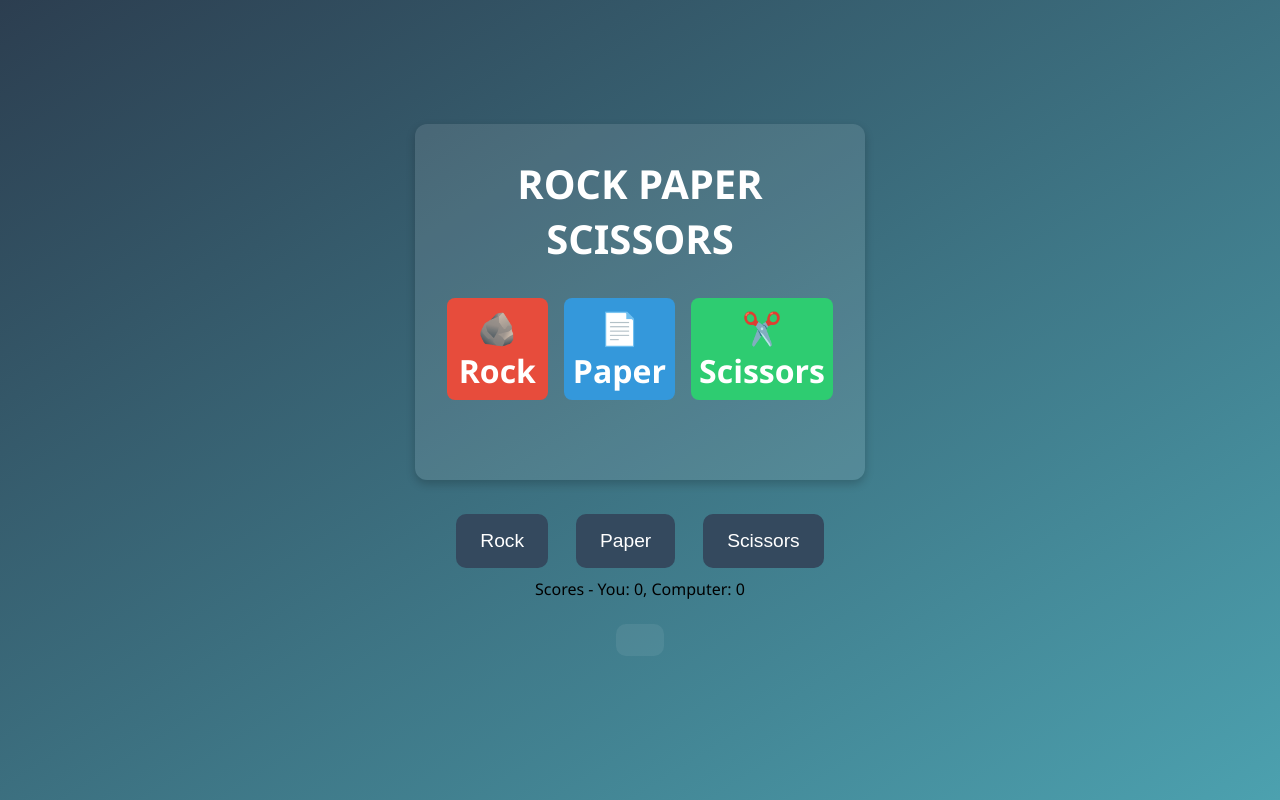
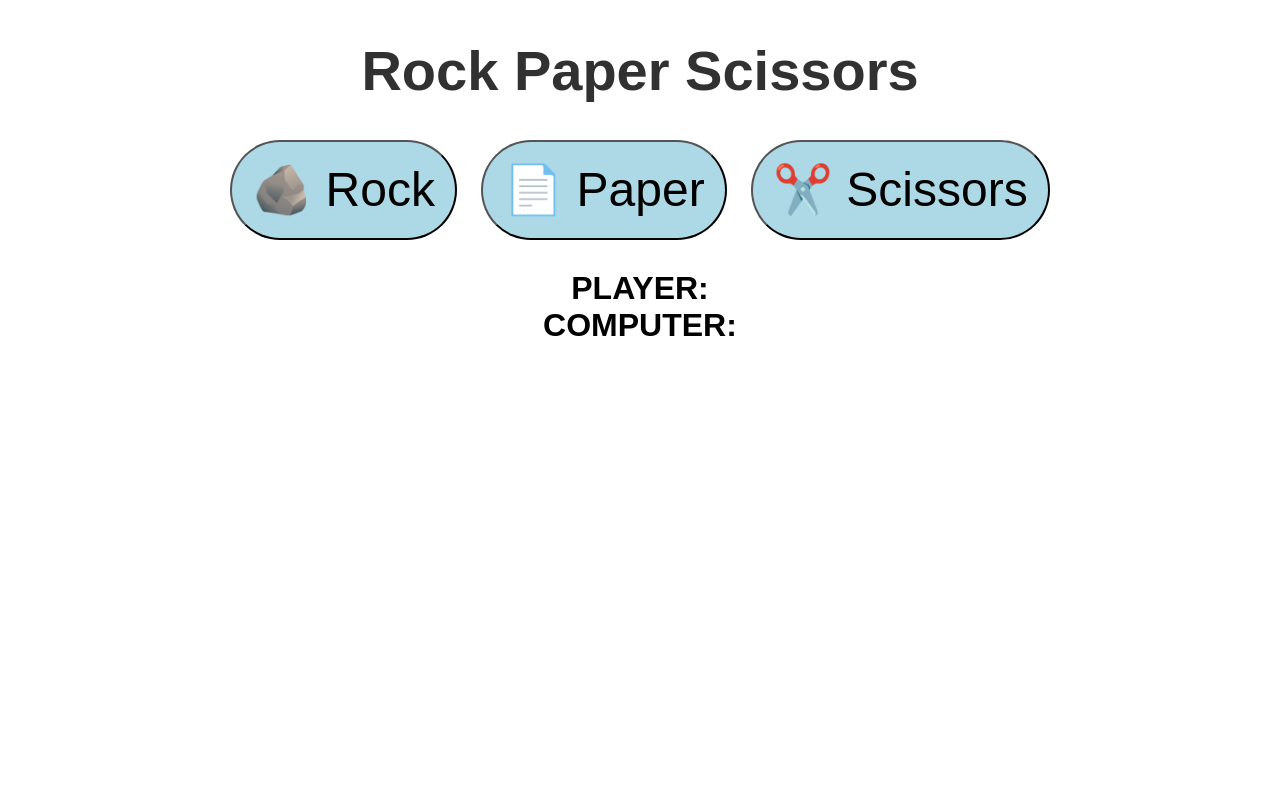
Before and after one commit to kvchi/Odin-project-rock-paper-scissors, a plain HTML site: page index.html in a window 1280 px wide. Drawn offline with Linux system fonts and the light colour scheme.

Commit message:
NEW ADJUSTMENTS

```diff
--- a/index.html
+++ b/index.html
@@ -7,19 +7,17 @@
   <link rel="stylesheet" href="style.css">
 </head>
 <body>
-  <div class="game-container">
-    <h1>Rock Paper Scissors</h1>
-    <div class="buttons" id="buttons-container">
-      <h2 id="rock">🪨 Rock</h2>
-      <h2 id="paper">📄 Paper</h2>
-      <h2 id="scissors">✂️ Scissors</h2>
-    </div>
+  <h1>Rock Paper Scissors</h1>
+   <div class="choices">
 
+      <button onclick="playGame('rock')">🪨 Rock</button>
+      <button onclick="playGame('paper')">📄 Paper</button>
+      <button onclick="playGame('scissors')">✂️ Scissors</button>
+  </div>
 
-
-    <div id="final-message"></div>
-  </div>
-<div class="button-group" id="dynamicBtn"></div>
+  <div id="playerDisplay">PLAYER: </div>
+  <div id="computerDisplay">COMPUTER: </div>
+  <div id="resultDisplay"></div>
 
   <script src="index.js"></script>
 </body>
--- a/index.js
+++ b/index.js
@@ -1,121 +1,46 @@
-let humanScore = 0
-let computerScore = 0
-const winningScore = 5
+const choices = ['rock', 'paper', 'scissors'];
+const playerDisplay = document.getElementById('playerDisplay');
+const computerDisplay = document.getElementById('computerDisplay');
+const resultDisplay = document.getElementById('resultDisplay');
 
-function getComputerChoice() {
-    const choices = ['rock', 'paper', 'scissors'];
-    const randomIndex = Math.floor(Math.random() * choices.length);
-    const computerChoice = choices[randomIndex]
-    console.log(computerChoice)
-    return computerChoice;
+function playGame(playerChoice) {
+    const computerChoice = choices[Math.floor(Math.random() * 3)];
+    let result = "";
+
+    if(playerChoice === computerChoice){
+        result = "It's a tie!";
+    }
+    else{
+        switch(playerChoice) {
+            case 'rock':
+                result =(computerChoice === 'scissors') ? "You Win!" : "You Lose!";
+                break;
+                 case 'paper':
+                result =(computerChoice === 'rock') ? "You Win!" : "You Lose!";
+                break;
+                 case 'scissors':
+                result =(computerChoice === 'paper') ? "You Win!" : "You Lose!";
+                break;
+
+              }
+    }
+
+    playerDisplay.textContent = `Player: ${playerChoice}`;
+    computerDisplay.textContent = `Computer: ${computerChoice}`;
+    resultDisplay.textContent = result;
+
+    resultDisplay.classList.remove("winText", "loseText", "tieText");
+
+    switch(result){
+        case 'You Win!':
+            resultDisplay.classList.add("winText");
+            break;
+        case 'You Lose!':
+            resultDisplay.classList.add("loseText");
+            break;
+        case 'It\'s a tie!':
+            resultDisplay.classList.add("tieText");
+            break;
+    }
+
 }
-
-
-
-function getHumanChoice() {
-    const choice = prompt("Enter value");
-    console.log(choice)
-    return choice.toLowerCase()
-}
-
-
-
-function playRound(humanChoice,computerChoice) {
-
-
-    if (humanChoice === computerChoice) {
-
-        result = "It's a tie!"
-    } else if (
-        (humanChoice === 'rock' && computerChoice === 'scissors') ||
-        (humanChoice === 'paper' && computerChoice === 'rock') ||
-        (humanChoice === 'scissors' && computerChoice === 'paper')
-    ) {
-
-        humanScore++;
-        result = "You win this round"
-    } else {
-
-        computerScore++;
-        result = "You lose this round"
-    }
-        return result;
-}
-
-
-
-const btn1 = document.createElement("button");
-
-btn1.textContent = "Rock";
-btn1.addEventListener("click", function() {
-    const humanChoice = "rock";
-    const computerChoice = getComputerChoice();
-    const result = playRound(humanChoice, computerChoice);
-    console.log(`Current Scores - You: ${humanScore}, Computer: ${computerScore}`);
-    updateScoreDisplay(result,humanChoice,computerChoice);
-})
-
-const btn2 = document.createElement("button");
-btn2.textContent = "Paper";
-btn2.addEventListener("click", function() {
-    const humanChoice = "paper";
-    const computerChoice = getComputerChoice();
-    const result = playRound(humanChoice, computerChoice);
-    console.log(`Current Scores - You: ${humanScore}, Computer: ${computerScore}`);
-    updateScoreDisplay(result,humanChoice,computerChoice);
-})
-
-const btn3 = document.createElement("button");
-
-btn3.textContent = "Scissors";
-btn3.addEventListener("click", function() {
-    const humanChoice = "scissors";
-    const computerChoice = getComputerChoice();
-    const result = playRound(humanChoice, computerChoice);
-    console.log(`Current Scores - You: ${humanScore}, Computer: ${computerScore}`);
-    updateScoreDisplay(result,humanChoice, computerChoice);
-})
-  const btnContainer = document.getElementById("dynamicBtn");
-
-dynamicBtn.appendChild(btn1);
-dynamicBtn.appendChild(btn2);
-dynamicBtn.appendChild(btn3);
-
-btn1.classList.add("rps-btn");
-btn2.classList.add("rps-btn");
-btn3.classList.add("rps-btn");
-
-
-const scoreText = document.createElement("p");
-scoreText.textContent = "Scores - You: 0, Computer: 0";
-document.body.appendChild(scoreText);
-
-const resultText = document.createElement("p");
-resultText.classList.add("result-text");
-document.body.appendChild(resultText);
-
-const resultDiv = document.createElement("div");
-resultDiv.style.marginTop = "20px";
-document.body.appendChild(resultDiv);
-
-function updateScoreDisplay(result, humanChoice,computerChoice) {
-    resultText.textContent = `You chose ${humanChoice}. Computer chose ${computerChoice}. ${result}`;
-    scoreText.textContent = `Scores - You: ${humanScore}, Computer: ${computerScore}`;
-    checkWinner();
-}
-
-function checkWinner() {
-    if (humanScore === winningScore) {
-        resultText.textContent = "Congratulations! You won the game!";
-        disableButtons();
-    } else if (computerScore === winningScore) {
-        resultText.textContent = "Game Over! Computer wins!";
-        disableButtons();
-    }
-}
-
-function disableButtons() {
-    btn1.disabled = true;
-    btn2.disabled = true;
-    btn3.disabled = true;
-}
--- a/style.css
+++ b/style.css
@@ -1,140 +1,55 @@
-* {
-  box-sizing: border-box;
+body {
+  font-family:  Arial, sans-serif;
+  font-weight: bold;
   margin: 0;
-  padding: 0;
-}
-
-body {
-  background: linear-gradient(to bottom right, #2c3e50, #4ca1af);
-  font-family: 'Segoe UI', Tahoma, Geneva, Verdana, sans-serif;
-  min-height: 100vh;
   display: flex;
   flex-direction: column;
   align-items: center;
-  justify-content: center;
-}
-
-.game-container {
-  text-align: center;
-  background: rgba(255, 255, 255, 0.1);
-  padding: 2rem;
-  border-radius: 12px;
-  box-shadow: 0 4px 10px rgba(0, 0, 0, 0.2);
-  max-width: 450px;
-  width: 100%;
-  color: white;
 }
 
 h1 {
-  font-size: 2.5rem;
-  margin-bottom: 1rem;
-  font-weight: bold;
-  text-transform: uppercase;
+  font-size: 3.5rem;
+  color: rgb(49, 49, 49);
 }
 
-h2 {
-  font-size: 2rem;
-  margin: 1rem 0;
-  cursor: pointer;
-  transition: all 0.3s ease;
-  padding: 0.5rem;
-  border-radius: 8px;
+.choices{
+  margin-bottom: 30px;
+
 
 }
 
-h2:hover {
-  background: rgba(255, 255, 255, 0.2);
-  transform: scale(1.1);
+.choices button{
+  font-size: 3rem;
+  min-width: 100px;
+  margin: 0 10px;
+  padding: 20px;
+  border-radius: 250px;
+  background-color: lightblue;
+  cursor: pointer;
+  text-align: center;
+  transition: background-color 0.5s ease;
 }
 
-h2:active {
-  transform: scale(0.95);
+.choices button:hover{
+  background-color: rgb(44, 133, 193);
 }
 
-.buttons {
-  display: flex;
-  justify-content: space-between;
-  gap: 1rem;
-  margin-bottom: 1.5rem;
-}
-.button-group {
-  display: flex;
-  justify-content: center;
-  align-items: center;
-  gap: 0.5rem;
-  margin-top: 1.5rem;
-
-}
-.rps-btn {
-  background-color: #34495e;
-
-  color: white;
-  font-size: 1.2rem;
-  padding: 1rem 1.5rem;
-  border: none;
-  border-radius: 10px;
-  margin: 10px;
-  cursor: pointer;
-  transition: transform 0.2s ease, background-color 0.3s ease;
+#playerDisplay, #computerDisplay {
+  font-size: 2rem;
 }
 
-.rps-btn:hover {
-  background-color: #2ecc71;
-  transform: scale(1.05);
+#resultDisplay{
+  font-size: 5rem;
 }
 
-.rps-btn:active {
-  transform: scale(0.95);
+.winText{
+  color: limegreen;
 }
 
-.rps-btn:disabled {
-  background-color: #7f8c8d;
-  cursor: not-allowed;
+.loseText{
+  color: tomato;
 }
 
-#final-message {
-  font-size: 1.2rem;
-  margin-top: 2rem;
-  font-weight: bold;
-  color: #f39c12;
+.tieText{
+  color: thistle;
 }
-
-#rock {
-  background-color: #e74c3c;
-}
-
-#paper {
-  background-color: #3498db;
-}
-
-#scissors {
-  background-color: #2ecc71;
-}
-
-#rock:hover {
-  background-color: #c0392b;
-}
-
-#paper:hover {
-  background-color: #2980b9;
-}
-
-#scissors:hover {
-  background-color: #27ae60;
-}
-
-.result-text {
-  font-size: 1.2rem;
-  font-weight: 600;
-  text-align: center;
-  margin-top: 1.5rem;
-  color: #f1c40f;
-  background-color: rgba(255, 255, 255, 0.07);
-  padding: 1rem 1.5rem;
-  border-radius: 10px;
-  width: fit-content;
-  margin-left: auto;
-  margin-right: auto;
-
-  transition: all 0.3s ease;
-}
```
